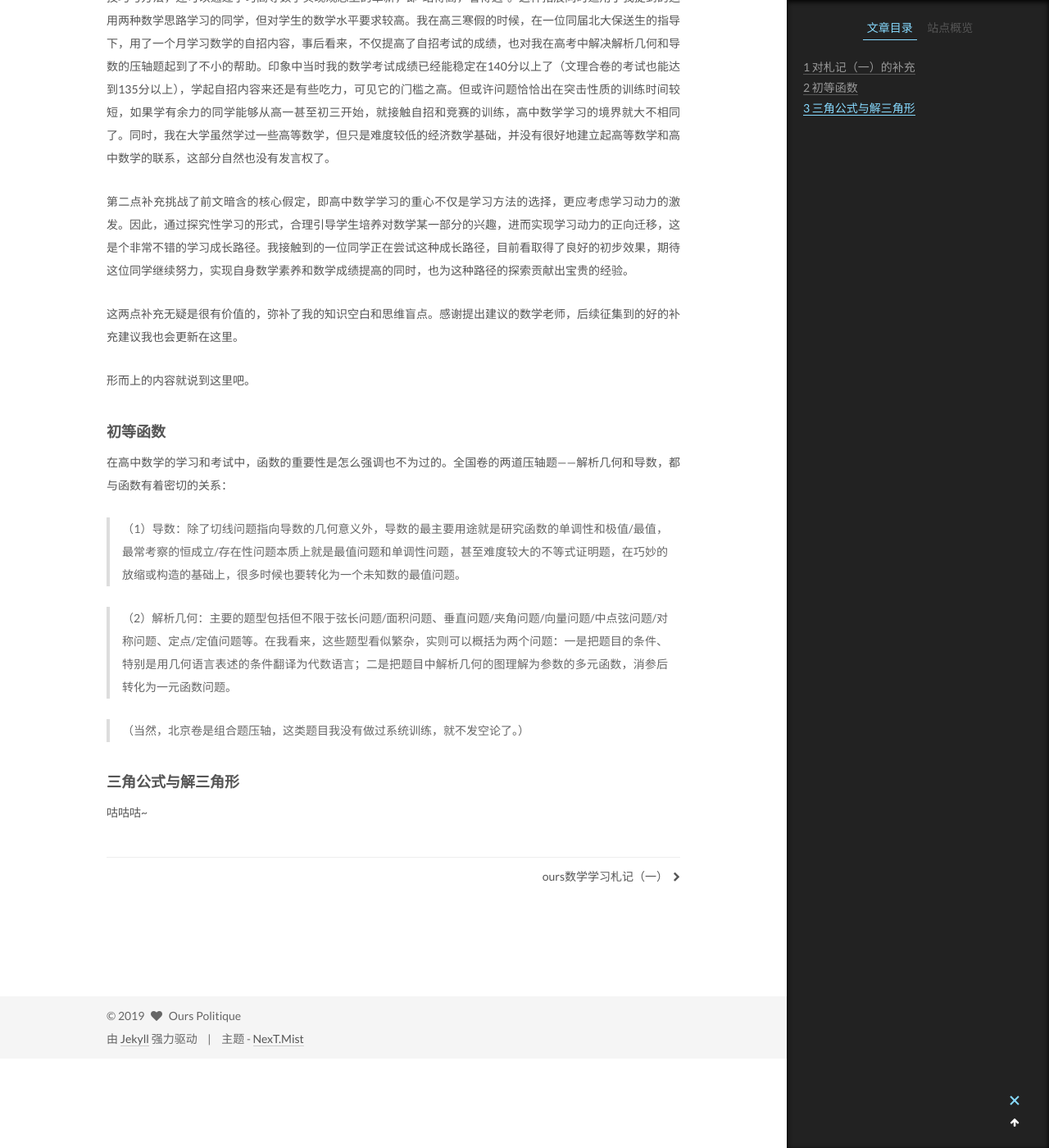
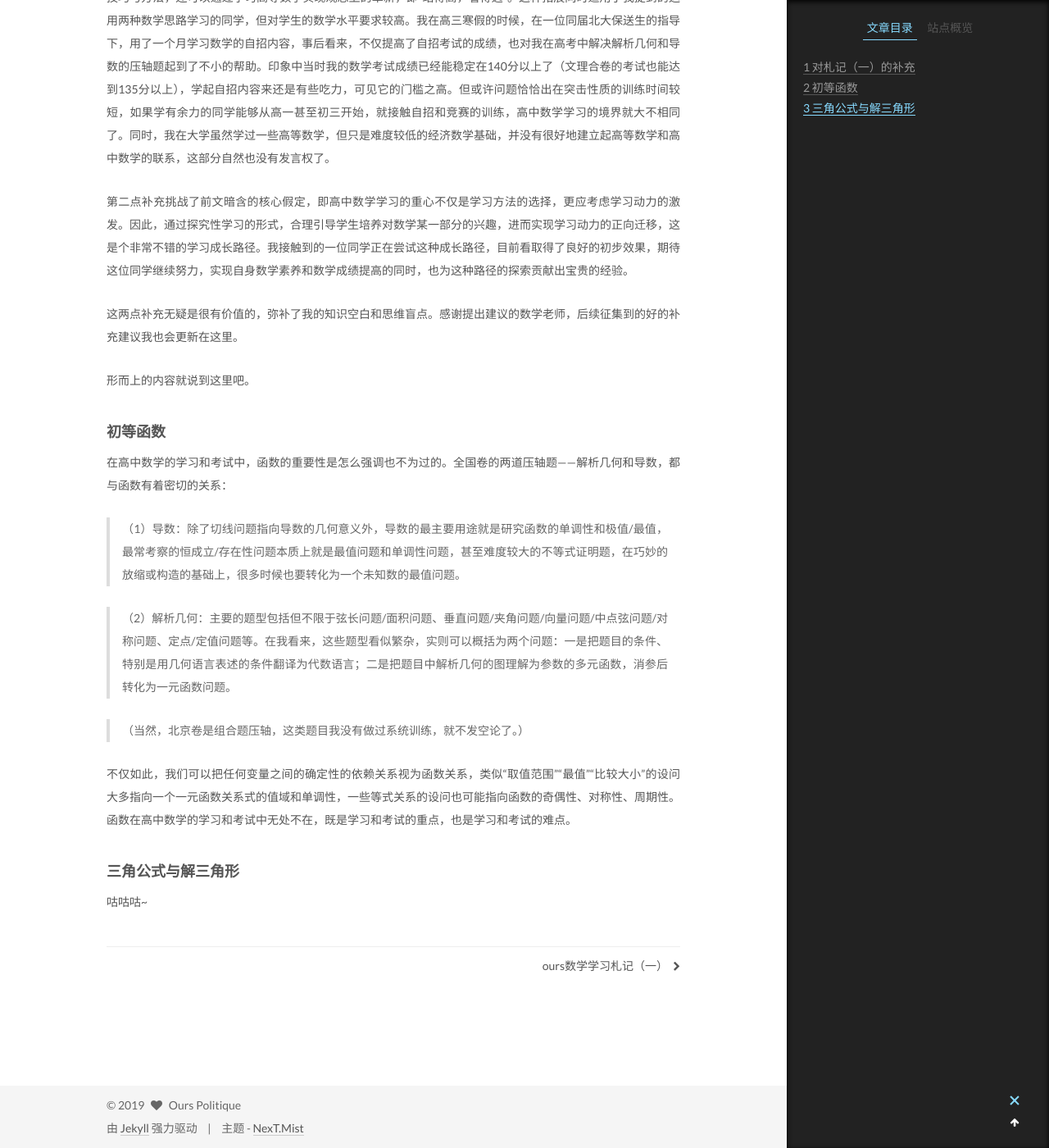
Before and after one commit to ourspolitique/ourspolitique.github.io, a Jekyll site: the page built from _posts/2019-07-23-mathematiques-02.md, in a window 1280 px wide and 1400 px high, scrolled down 476 px. Shown: the whole window at 82% size. Built offline with Jekyll 4.4.1, drawn with Linux system fonts in a browser that asks for light colours.

Commit message:
Update 2019-07-23-mathematiques-02.md

```diff
--- a/_posts/2019-07-23-mathematiques-02.md
+++ b/_posts/2019-07-23-mathematiques-02.md
@@ -27,6 +27,10 @@ tags:
 
 > （当然，北京卷是组合题压轴，这类题目我没有做过系统训练，就不发空论了。）
 
+不仅如此，我们可以把任何变量之间的确定性的依赖关系视为函数关系，类似“取值范围”“最值”“比较大小”的设问大多指向一个一元函数关系式的值域和单调性，一些等式关系的设问也可能指向函数的奇偶性、对称性、周期性。函数在高中数学的学习和考试中无处不在，既是学习和考试的重点，也是学习和考试的难点。
+
+
+
 #### 三角公式与解三角形
 
 咕咕咕~
```
